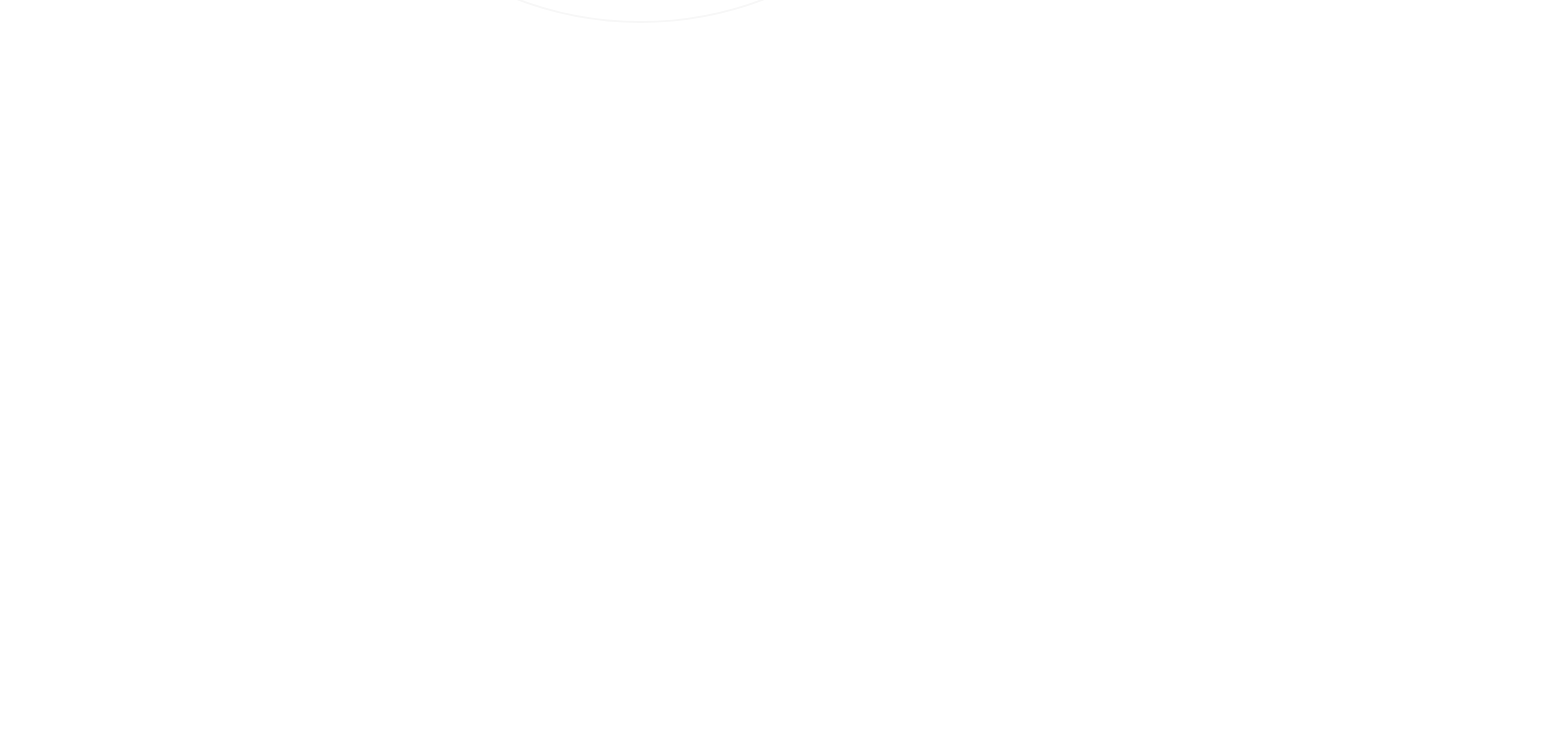
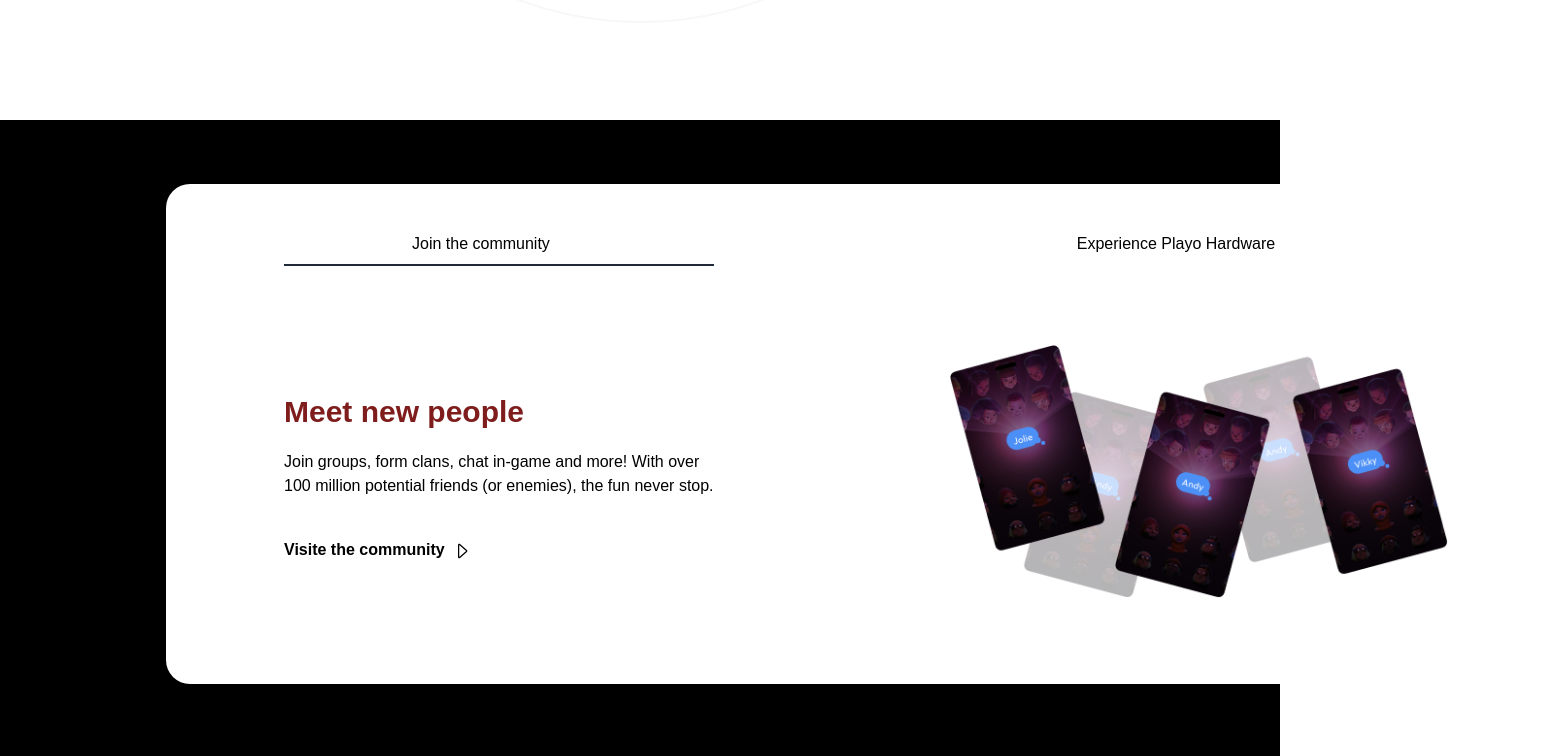
Before and after one commit to b14ck0ps/rouge_play_nextjs, a Next.js app: page / in a window 1280 px wide. Shown: the part 1680-2436 px from the top of the page, 1566 px wide, since content can reach past the window. Before the commit the page ends 1800 px from the top, so only its background shows below. Built offline with nearby package versions, Linux system fonts and the light colour scheme.

Commit message:
comm section

```diff
--- /dev/null
+++ b/app/CommunitySection.jsx
@@ -0,0 +1,28 @@
+import React from 'react'
+import { BsCaretDown } from "react-icons/bs";
+import Image from 'next/image';
+
+export default function () {
+    return (
+        <div className='relative'>
+            <div className='bg-white w-[1400px] h-[500px] ml-[13%]  absolute my-[5%] rounded-3xl'>
+                <div className='flex justify-around mt-10 '>
+                    <div>
+                        <h1 className='border-b-2 border-gray-800 px-32 py-2'>Join the community</h1>
+                        <h1 className='mt-32 text-3xl font-bold text-red-900'>Meet new people</h1>
+                        <p className='mt-5'>Join groups, form clans, chat in-game and more! With over <br /> 100 million potential friends (or enemies), the fun never stop.</p>
+                        <div className='mt-10'>
+                            <a className='font-semibold' href="#">Visite the community
+                                <BsCaretDown className="-rotate-90 inline ml-2 text-xl" /></a>
+                        </div>
+
+                    </div>
+                    <div>
+                        <h1 className='border-b-0 border-gray-800 px-32 py-2 '>Experience Playo Hardware</h1>
+                        <Image className='mt-20' src='/communityImg.png' width={500} height={400} />
+                    </div>
+                </div>
+            </div>
+        </div>
+    )
+}
--- a/app/page.tsx
+++ b/app/page.tsx
@@ -3,6 +3,7 @@
 import "../styles/globals.css";
 import HomeSection from "./HomeSection";
 import Access from "./Access";
+import CommunitySection from "./CommunitySection";
 
 export default function Home() {
   return (
@@ -14,6 +15,9 @@
       <section className="bg-[url('/accessbg.svg')] mt-5 h-[890px] bg-no-repeat bg-center">
         <Access />
       </section>
+      <section className=" bg-black h-[700px] ">
+        <CommunitySection />
+      </section>
     </div>
   );
 }
```
Also changed, not shown: public/communityImg.png (added).
